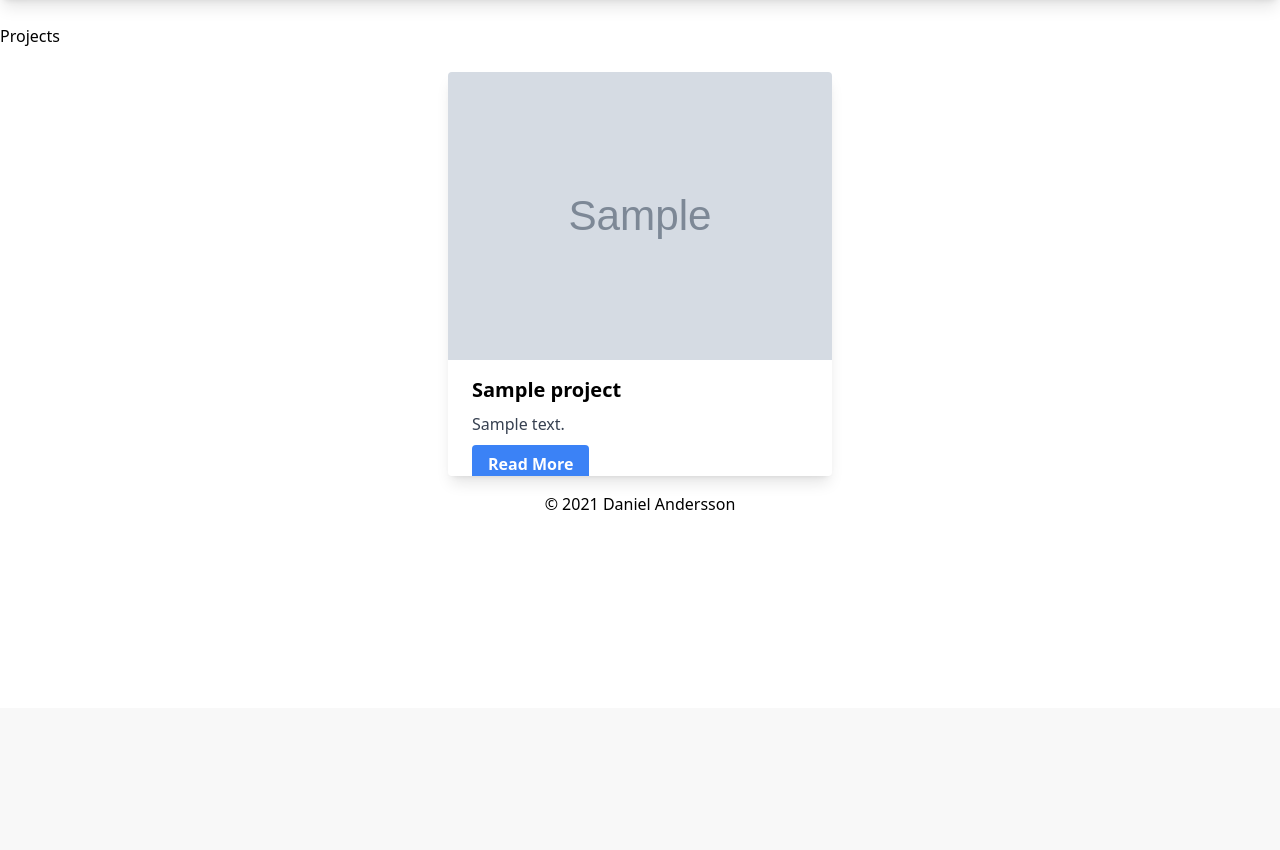
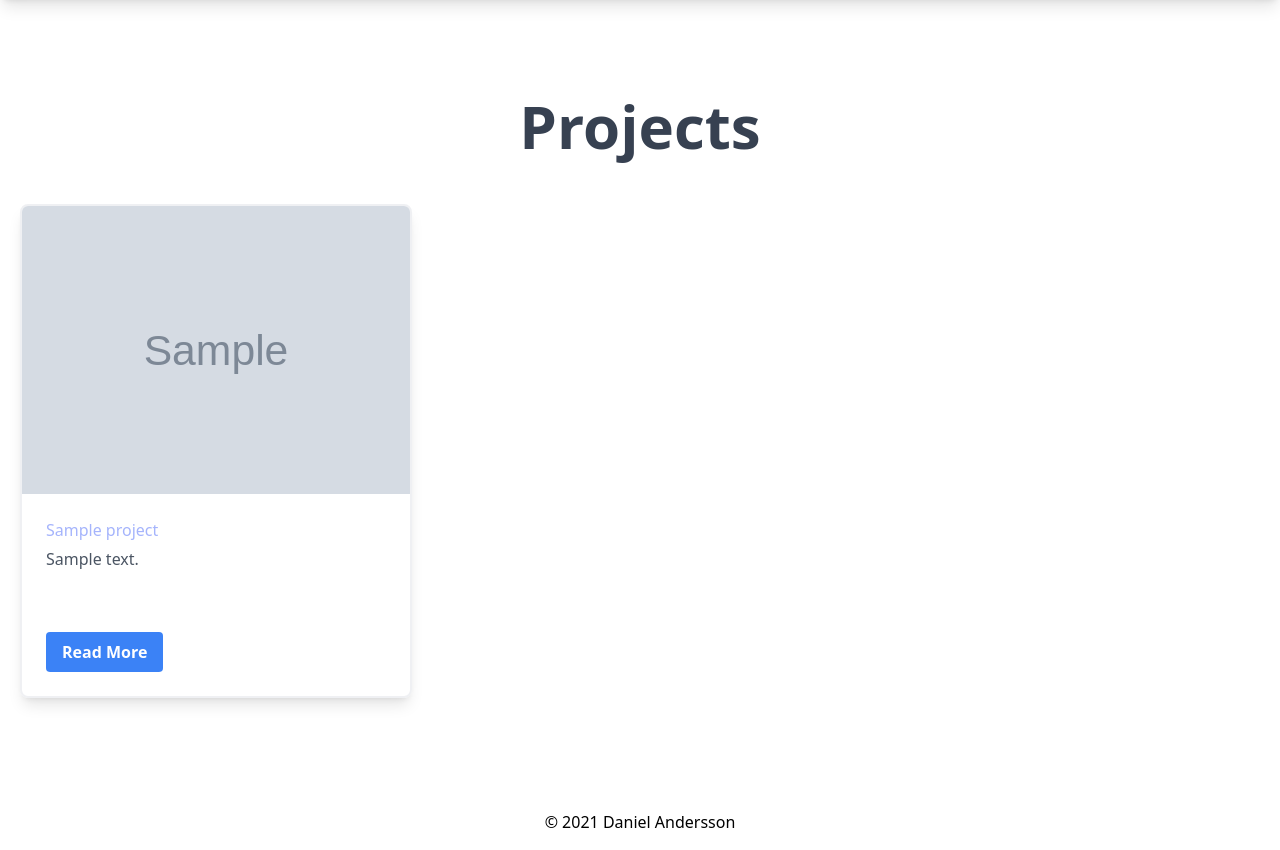
Before and after one commit to DMoest/Dannes_Django_App, a Django app: page /projects/ in a window 1280 px wide. Shown: the part 92-942 px from the top of the page. Before the commit the page ends 602 px from the top, so only its background shows below. Run offline with Django 4.2, Linux system fonts and the light colour scheme; tables that the repository leaves empty hold one stand-in row (values such as "Sample post"); grey boxes marked "Sample" are stand-in pictures; some libraries are stand-ins or nearby versions.

Commit message:
Update template styles for all_projects & details.

```diff
--- a/projects/templates/projects/all_projects.html
+++ b/projects/templates/projects/all_projects.html
@@ -5,27 +5,36 @@
 {% block content %}
 
 <div class="container">
-        <h1 class="my-6">Projects</h1>
+    <section class="md:h-full flex items-center text-gray-600">
+        <div class="container px-5 py-24 mx-auto">
+            <div class="text-center mb-12">
+                <h1 class="text-4xl md:text-6xl text-gray-700 font-semibold">Projects</h1>
+            </div>
 
-        <div class="flex flex-row gap-8 justify-around">
+            <div class="flex flex-wrap -m-4">
 
                 {% for project in projects %}
-                <div class="max-w-sm rounded overflow-hidden shadow-lg">
-                    <img class="w-full" src="{% static project.image %}">
-
-                    <div class="px-6 py-4">
-                        <div class="font-bold text-xl mb-2">{{ project.title }}</div>
-                        <p class="text-gray-700 text-base">{{ project.description }}</p>
+                <div class="p-4 sm:w-1/2 lg:w-1/3">
+                    <div class="h-full border-2 border-gray-200 border-opacity-60 rounded-lg overflow-hidden shadow-lg">
+                        <img class="lg:h-72 md:h-48 w-full object-cover object-center"
+                             src="{% static project.image %}"
+                             alt="image">
+                        <div class="p-6 hover:bg-indigo-700 hover:text-white transition duration-300 ease-in">
+                            <h2 class="text-base font-medium text-indigo-300 mb-1">{{ project.title }}</h2>
+                            <p class="leading-relaxed mb-3">{{ project.description }}</p>
                         </div>
-
+                        <div class="p-6 flex items-center flex-wrap ">
                             <a href="{% url 'projects:project_detail' project.id %}"
-                       class="mx-6 bg-blue-500 hover:bg-blue-700 text-white font-bold py-2 px-4 rounded">
-                        Read More
+                               class="bg-blue-500 hover:bg-blue-700 text-white font-bold py-2 px-4 rounded">Read
+                                More
                             </a>
                         </div>
-
+                    </div>
+                </div>
                 {% endfor %}
             </div>
         </div>
+    </section>
+</div>
 
 {% endblock %}
```
Also changed, not shown: projects/templates/projects/detail.html (+7 -4 lines). Lines whose indentation alone changed are shown as unchanged.
